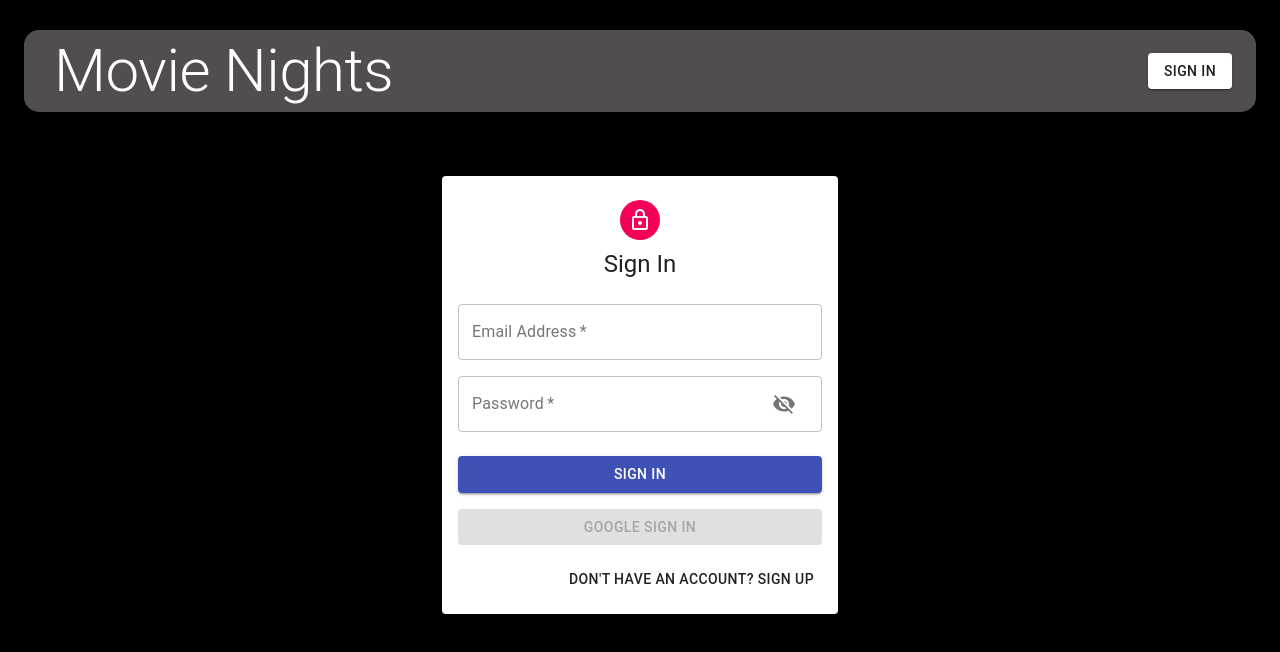
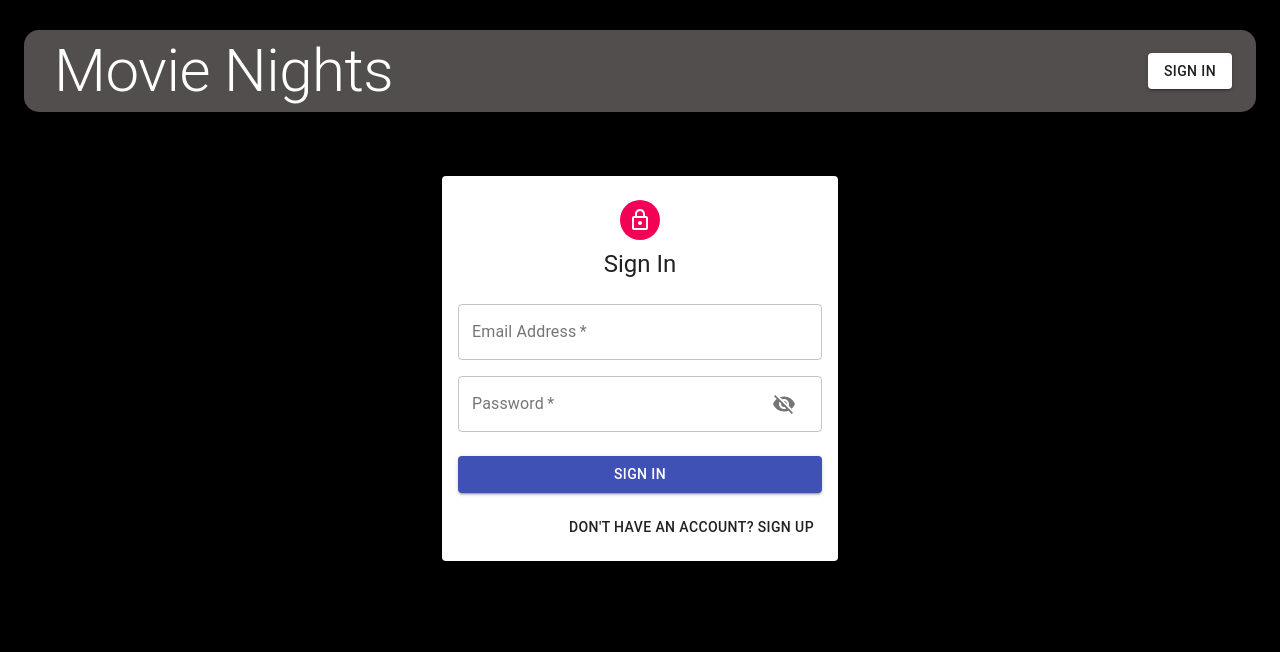
Before and after one commit to ZihongQu/MERN-UI, a React (Create React App) app: page /auth in a window 1280 px wide. Shown: the top 652 px of the page. Built offline with nearby package versions, Linux system fonts and the light colour scheme.

Commit message:
change colors

```diff
--- a/package.json
+++ b/package.json
@@ -21,7 +21,6 @@
     "react": "^17.0.2",
     "react-dom": "^17.0.2",
     "react-file-base64": "^1.0.3",
-    "react-google-login": "^5.2.2",
     "react-redux": "^7.2.6",
     "react-router-dom": "^6.2.1",
     "react-scripts": "4.0.3",
--- a/src/api/index.js
+++ b/src/api/index.js
@@ -1,6 +1,6 @@
 import axios from 'axios';
 
-const API = axios.create({baseURL: 'http://localhost:5000'});
+const API = axios.create({baseURL: 'https://movie-nights-app.herokuapp.com'});
 API.interceptors.request.use((req) => {
     if(localStorage.getItem('profile')){
         req.headers.Authorization = `Bearer ${JSON.parse(localStorage.getItem('profile')).token}`;
--- a/src/components/Auth/Auth.js
+++ b/src/components/Auth/Auth.js
@@ -2,7 +2,6 @@ import {React,useState} from 'react'
 import { Typography, Button, Avatar, Paper, Grid, Container, TextField } from '@material-ui/core';
 import { useDispatch } from 'react-redux';
 import { useNavigate } from "react-router-dom";
-import {GoogleLogin} from 'react-google-login';
 import LockOutlinedIcon from '@material-ui/icons/LockOutlined';
 import useStyles from './styles.js';
 import Input from './Input';
@@ -37,21 +36,6 @@ const Auth = () => {
         setShowPassword(false);
     }
 
-    const googleSuccess = async (res) => {
-        const result = res?.profileObj;
-        const token = res?.tokenId;
-        try {
-            dispatch({type:actionType.AUTH, payload:{result,token}});
-            navigate('/');
-        } catch (error) {
-            console.log(error);
-        }
-    }
-
-    const googleFailure = () => {
-        console.log('Google sign in failed.');
-    }
-
     return (
         <Container component='main' maxWidth='xs'>
             <Paper className={classes.paper} elevation={3}>
@@ -74,23 +58,7 @@ const Auth = () => {
                     <Button type='submit' fullWidth variant = 'contained' color='primary' className={classes.submit}>
                         {isSignUp ? 'Sign Up' : 'Sign In'}
                     </Button>
-                    <GoogleLogin
-                        clientId='864363536447-1h3uf9v6f1r6sdvchtv5onci7m5lp5t0.apps.googleusercontent.com'
-                        render={(renderProps)=>(
-                            <Button
-                                className={classes.googleButton}
-                                color='primary'
-                                fullWidth
-                                onClick={renderProps.onClick}
-                                disabled={renderProps.disabled}
-                                variant='contained'>
-                                Google Sign In
-                            </Button>
-                        )}
-                        onSuccess={googleSuccess}
-                        onFailure={googleFailure}
-                        cookiePolicy='single_host_origin'
-                    ></GoogleLogin>
+
                     <Grid container justifyContent="flex-end">
                         <Grid item>
                             <Button onClick={switchMode}>
--- a/src/components/Auth/styles.js
+++ b/src/components/Auth/styles.js
@@ -23,8 +23,5 @@ export default makeStyles((theme) => ({
   },
   submit: {
     margin: theme.spacing(3, 0, 2),
-  },
-  googleButton: {
-    marginBottom: theme.spacing(2),
-  },
+  }
 }));
--- a/src/components/CreatePostModal/CreatePostModal.js
+++ b/src/components/CreatePostModal/CreatePostModal.js
@@ -41,7 +41,7 @@ const CreatePostModal = ({open,setIsShowCreateModal}) =>{
     if(!user){ // if not signed in, display the following modal
         return (
             <Modal
-                style={{marginTop:'5%',marginLeft:'40%'}}
+                className={classes.modal}
                 open={open}
                 onClose={handleClose}
                 aria-labelledby="modal-modal-title"
@@ -58,7 +58,7 @@ const CreatePostModal = ({open,setIsShowCreateModal}) =>{
 
     return (
         <Modal
-            style={{marginTop:'5%',marginLeft:'40%'}}
+            className={classes.modal}
             open={open}
             onClose={handleClose}
             aria-labelledby="modal-modal-title"
--- a/src/components/CreatePostModal/styles.js
+++ b/src/components/CreatePostModal/styles.js
@@ -8,7 +8,7 @@ export default makeStyles((theme) => ({
   },
   paper: {
     padding: theme.spacing(2),
-    width: '30%'
+    width: '40%'
   },
   form: {
     display: 'flex',
@@ -27,5 +27,9 @@ export default makeStyles((theme) => ({
   buttonClear:{
     backgroundColor: '#202020',
     color: 'white',
+  },
+  modal: {
+    marginTop:'5%',
+    marginLeft:'35% !important'
   }
 }));
--- a/src/components/Posts/Post/Post.js
+++ b/src/components/Posts/Post/Post.js
@@ -15,11 +15,9 @@ const Post = ({post,setIsShowCreateModal}) =>{
     const dispatch = useDispatch();
     const user = JSON.parse(localStorage.getItem('profile'));
     const navigate = useNavigate();
-    const [likes, setLikes] = useState([]);
-    const userId = user?.result?.googleId || user?.result?._id
 
     // checks if use already liked the post or not
-    const alreadyLiked = post.likes.find((like) => like === (user?.result?.googleId || user?.result?._id));
+    const alreadyLiked = post.likes.find((like) => like === (user?.result?._id));
 
     const handleLike = () => {
         dispatch(likePost(post._id));
@@ -68,10 +66,10 @@ const Post = ({post,setIsShowCreateModal}) =>{
                 <Button size="small" className={classes.like} disabled={!user?.result} onClick={handleLike}>
                     <Likes />
                 </Button>
-                <Button size="small" className={classes.delete} disabled={post.creatorId != (user?.result?.googleId || user?.result?._id)} onClick={() => dispatch(deletePost(post._id))}>
+                <Button size="small" className={classes.delete} disabled={post.creatorId != (user?.result?._id)} onClick={() => dispatch(deletePost(post._id))}>
                     <DeleteIcon fontSize='small'></DeleteIcon>&nbsp;DELETE
                 </Button>
-                <Button size="small" className={classes.delete} disabled={post.creatorId != (user?.result?.googleId || user?.result?._id)} onClick={
+                <Button size="small" className={classes.delete} disabled={post.creatorId != (user?.result?._id)} onClick={
                             handleEdit
                         }>
                             <EditIcon fontSize='small'></EditIcon>
```
